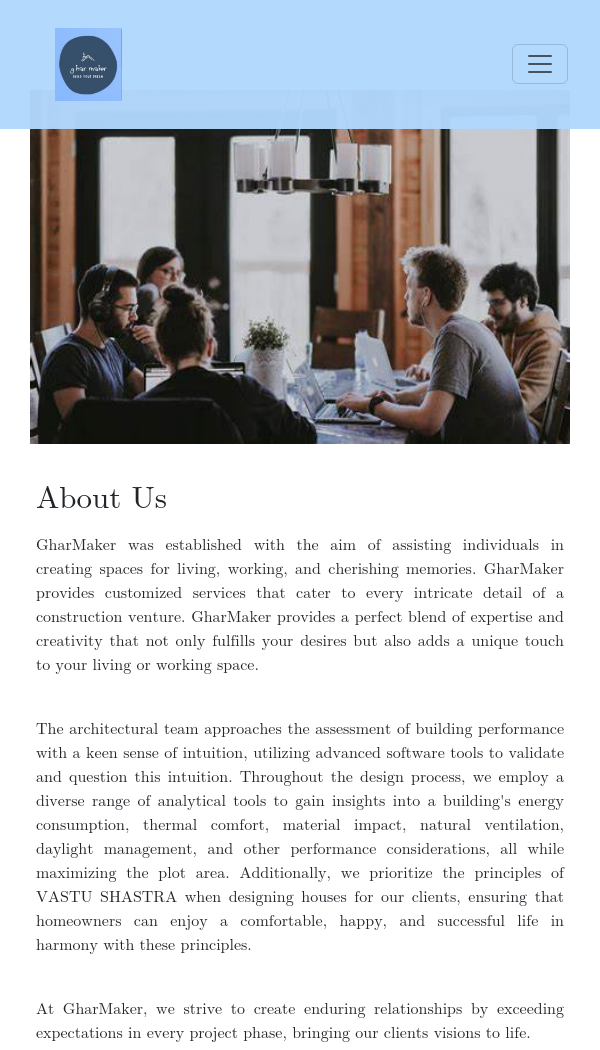
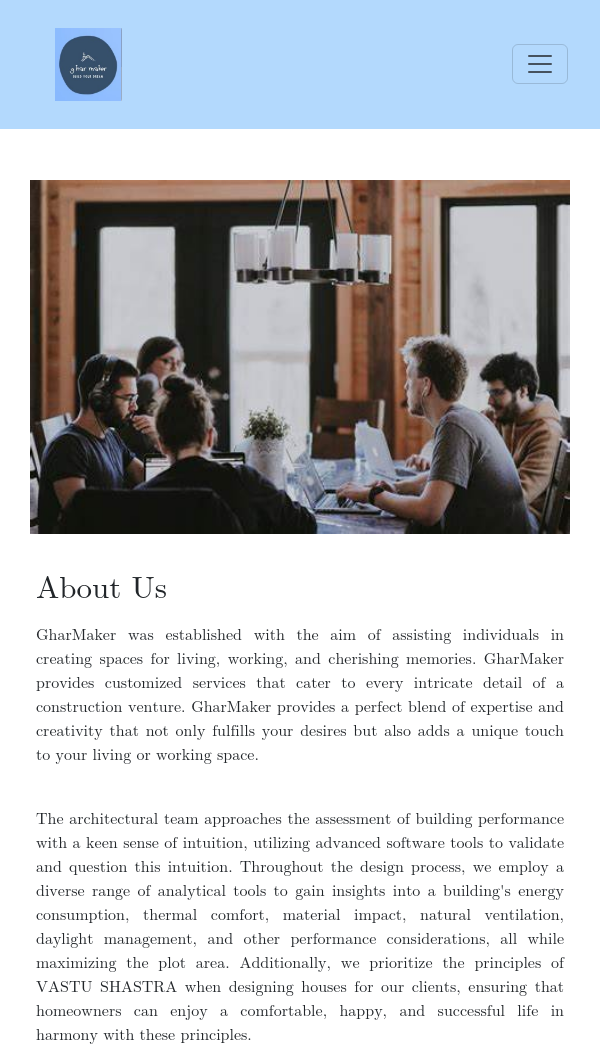
Before and after one commit to git-Surbhi/Ghar-maker, a plain HTML site: page AboutUs.html in a window 600 px wide. Shown: the top 1050 px of the page. Drawn offline with nearby package versions, Linux system fonts and the light colour scheme.

Commit message:
thirteenth

```diff
--- a/AboutUs.html
+++ b/AboutUs.html
@@ -7,7 +7,7 @@
     <link rel="stylesheet" href="style-primary.css">
     <link href="https://cdn.jsdelivr.net/npm/bootstrap@5.3.2/dist/css/bootstrap.min.css" rel="stylesheet" integrity="sha384-T3c6CoIi6uLrA9TneNEoa7RxnatzjcDSCmG1MXxSR1GAsXEV/Dwwykc2MPK8M2HN" crossorigin="anonymous">
     <script src="https://cdn.jsdelivr.net/npm/bootstrap@5.3.2/dist/js/bootstrap.bundle.min.js" integrity="sha384-C6RzsynM9kWDrMNeT87bh95OGNyZPhcTNXj1NW7RuBCsyN/o0jlpcV8Qyq46cDfL" crossorigin="anonymous"></script>
-
+    <script src="fade-out-scroll.js"></script>
     <title>Ghar-Maker</title>
 </head>
 <body>
@@ -59,7 +59,7 @@
           </div>
           </nav>
         <div class="about">
-                <div class="a1 ab" ><img src="img/aboutus.jpg" alt="About Us"></div>
+                <div class="a1 ab" id="about-1"><img src="img/aboutus.jpg" alt="About Us"></div>
                 <div class="a2">
                     <h1>About Us</h1><p><p>
                 GharMaker was established with the aim of assisting individuals
--- a/style-about.css
+++ b/style-about.css
@@ -6,15 +6,16 @@
 }
 
 @media (max-width:600px){
-    .about{
-        display: flex;
-        flex-direction: column;
-        padding-top: 20%;
-        align-items: center;
+    .about {
+        display: block;
+        padding-top: 30%;
+        text-align: center;
     }
     .a1 img{
         width:90%;
     }
+
+
     .a2 {
         padding: 6%;
         font-size: medium;
@@ -27,10 +28,11 @@
 
 @media (min-width:600px) and (max-width:940px){
     .about{
-        display: flex;
-        flex-direction: column;
-        padding-top: 15%;
-        align-items: center;
+
+    display: block;
+    padding-top: 30%;
+    text-align: center;
+
     }
 
     .a1{
--- a/style-cost.css
+++ b/style-cost.css
@@ -62,7 +62,7 @@
 @media (max-width:600px){
     .ce{
         text-align: left;
-        padding-top: 30%;
+        padding-top: 50%;
         padding-left: 5%;
         padding-bottom: 9%;
     }
@@ -103,7 +103,7 @@
 @media (min-width:600px) and (max-width:1180px){
     .ce{
         text-align: left;
-        padding-top: 20%;
+        padding-top: 40%;
         padding-left: 5%;
         padding-bottom: 9%;
     }
--- a/style-how.css
+++ b/style-how.css
@@ -37,7 +37,7 @@
 @media (max-width:600px){
     .about{
         padding-left: 20px;
-        padding-top: 9%;
+        padding-top: 30%;
         display: flex;
         flex-direction: column;
     }
@@ -54,7 +54,7 @@
         font-size: large;
     }
     .how1{
-        padding-top: 30%;
+        padding-top: 40%;
         text-align: left;
     }
     .how-a1{
@@ -97,7 +97,7 @@
     .about{
 
         padding-left: 5px;
-        padding-top: 7%;
+        padding-top: 20%;
         display: flex;
         flex-direction: column;
 
@@ -117,7 +117,7 @@
         font-size: large;
     }
     .how1{
-        padding-top: 30%;
+        padding-top: 40%;
         text-align: left;
     }
     .how-a1{
--- a/style-landing.css
+++ b/style-landing.css
@@ -31,6 +31,7 @@
 
         #lan-1{
             padding: 35%;
+            padding-top: 50%;
 
         }
         #lan-1 h1{
@@ -49,7 +50,7 @@
 
         #lan-1{
             padding: 20%;
-            padding-top: 35%;
+            padding-top: 45%;
         }
 
 
@@ -68,7 +69,7 @@
 
         #lan-1{
             padding: 20%;
-            padding-top: 25%;
+            padding-top: 35%;
         }
 
 
--- a/style-packages.css
+++ b/style-packages.css
@@ -70,7 +70,7 @@
 @media (max-width:600px){
     .about{
             padding-left: 20px;
-            padding-top: 25%;
+            padding-top: 40%;
             display: block;
     }
 
@@ -106,7 +106,7 @@
 @media (min-width:600px) and (max-width:1180px){
     .about{
         padding-left: 20px;
-        padding-top: 15%;
+        padding-top: 20%;
         display: flex;
     }
 
@@ -138,7 +138,7 @@
 @media (min-width:1180px){
     .about{
         padding-left: 5px;
-        padding-top: 7%;
+        padding-top: 10%;
         display: flex;
         flex-direction: row;
     }
```
Also changed, not shown: howItWorks.html (+2 -1 lines).
